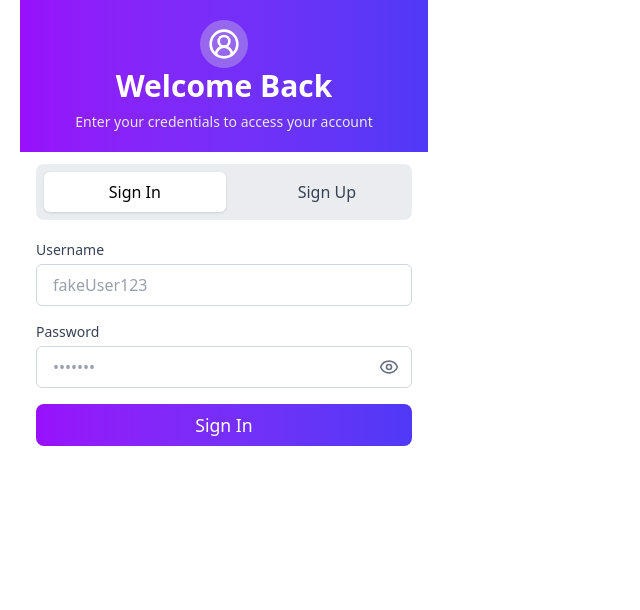
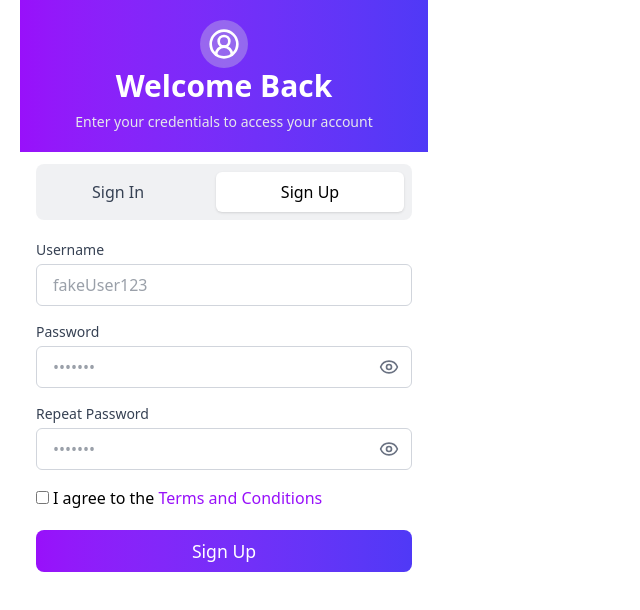
Before and after one commit to MiguelRomero01/my-money-app, a React (Vite) app: page /register in a window 1280 px wide. Shown: the top 610 px of the page, without its empty margins (0-640 px from the left). Built offline with nearby package versions, Linux system fonts and the light colour scheme.

Commit message:
visual register and login

```diff
--- a/package.json
+++ b/package.json
@@ -15,6 +15,7 @@
     "my-money-app": "file:",
     "react": "^19.0.0",
     "react-dom": "^19.0.0",
+    "react-router-dom": "^7.6.0",
     "tailwindcss": "^4.1.5"
   },
   "devDependencies": {
--- a/src/App.tsx
+++ b/src/App.tsx
@@ -1,7 +1,16 @@
+import { BrowserRouter as Router, Routes, Route } from 'react-router-dom';
 import LoginForm from './features/auth/loginForm';
+import RegisterForm from './features/auth/registerForm';
 
 function App() {
-  return <LoginForm />;
+  return (
+    <Router>
+      <Routes>
+        <Route path="/" element={<LoginForm />} />
+        <Route path="/register" element={<RegisterForm />} />
+      </Routes>
+    </Router>
+  );
 }
 
 export default App;
--- a/src/components/auth/SliderButton.tsx
+++ b/src/components/auth/SliderButton.tsx
@@ -1,30 +1,33 @@
+import { Link } from 'react-router-dom';
+
 type window = 'login' | 'register';
 
 interface SliderButtonProps {
   currentWindow: window;
 }
+
 const SliderButton: React.FC<SliderButtonProps> = ({ currentWindow }) => {
-  const className_active = 'rounded-md bg-white px-[18%] py-2 text-center shadow';
+  const className_active = 'rounded-md px-[18%] bg-white py-2 text-center shadow font-medium';
   const className_inactive = 'px-12 py-2 text-center text-gray-700';
 
   return (
     <div className="mt-3 flex justify-center px-4">
       {
-        <ul className="inline-flex h-auto w-full max-w-md justify-between rounded-[8px] bg-gray-400/20 px-2 py-2">
+        <ul className="inline-flex h-auto w-full max-w-md justify-between rounded-[8px] bg-gray-400/15 px-2 py-2">
           {
-            <a
+            <Link
               className={`${currentWindow === 'login' ? className_active : className_inactive}`}
-              href=""
+              to="/"
             >
               <li>Sign In</li>
-            </a>
+            </Link>
           }
-          <a
+          <Link
             className={`${currentWindow === 'register' ? className_active : className_inactive}`}
-            href=""
+            to="/register"
           >
             <li>Sign Up</li>
-          </a>
+          </Link>
         </ul>
       }
     </div>
--- a/src/components/auth/button.tsx
+++ b/src/components/auth/button.tsx
@@ -4,7 +4,7 @@ interface ButtonProps {
 
 const Button = ({ label }: ButtonProps) => {
   return (
-    <button className="w-full rounded-[8px] bg-gradient-to-r from-purple-600 to-indigo-600 px-2 py-2 text-[1.1rem] font-medium text-white hover:to-indigo-700">
+    <button className="my-5 w-full cursor-pointer rounded-[8px] bg-gradient-to-r from-purple-600 to-indigo-600 px-2 py-2 text-[1.1rem] font-medium text-white transition-all ease-in hover:to-indigo-700">
       {label}
     </button>
   );
--- a/src/features/auth/registerForm.tsx
+++ b/src/features/auth/registerForm.tsx
@@ -0,0 +1,85 @@
+import { useEffect, useState } from 'react';
+import AuthHeader from '../../components/auth/authHeader';
+import SliderButton from '../../components/auth/SliderButton';
+import InputText from '../../components/auth/inputText';
+import InputPassword from '../../components/auth/inputPassword';
+import Button from '../../components/auth/button';
+
+const RegisterForm = () => {
+  const [PasswordVisible, setPasswordVisible] = useState<boolean>(false);
+  const [passwordRepeatVisible, setPasswordRepeatVisible] = useState<boolean>(false);
+
+  const [password, setPassword] = useState<string>('');
+  const [repeatPassword, setRepeatPassword] = useState<string>('');
+
+  const [username, setUsername] = useState<string>('');
+
+  const [Ischecked, setIsChecked] = useState<boolean>(false);
+
+  return (
+    <div className="w-full max-w-md px-5">
+      <header>
+        <AuthHeader
+          title="Welcome Back"
+          description="Enter your credentials to access your account"
+        />
+      </header>
+
+      <div>
+        <SliderButton currentWindow="register" />
+      </div>
+
+      <form className="px-4 py-5">
+        <InputText
+          label="Username"
+          type="text"
+          placeholder="fakeUser123"
+          setUsername={setUsername}
+        />
+
+        <InputPassword
+          label="Password"
+          placeholder="•••••••"
+          isVisible={PasswordVisible}
+          setIsVisible={setPasswordVisible}
+          setPassword={setPassword}
+          error={
+            password.length < 6 && password.length > 0
+              ? 'La contraseña debe tener al menos 6 caracteres'
+              : ''
+          }
+        />
+
+        <InputPassword
+          label="Repeat Password"
+          placeholder="•••••••"
+          isVisible={passwordRepeatVisible}
+          setIsVisible={setPasswordRepeatVisible}
+          setPassword={setRepeatPassword}
+          error={
+            password !== repeatPassword && repeatPassword.length > 0
+              ? 'Las contraseñas no coinciden'
+              : ''
+          }
+        />
+
+        <label>
+          <input
+            type="checkbox"
+            checked={Ischecked}
+            onChange={(e) => setIsChecked(e.target.checked)}
+            className="mr-1 cursor-pointer"
+          />
+          I agree to the{' '}
+          <a className="cursor-pointer items-center font-medium text-purple-600">
+            Terms and Conditions
+          </a>
+        </label>
+
+        <Button label="Sign Up" />
+      </form>
+    </div>
+  );
+};
+
+export default RegisterForm;
```
Also changed, not shown: src/main.tsx (+5 -5 lines), 1 other file (tests, documents, lock files or other folders).
